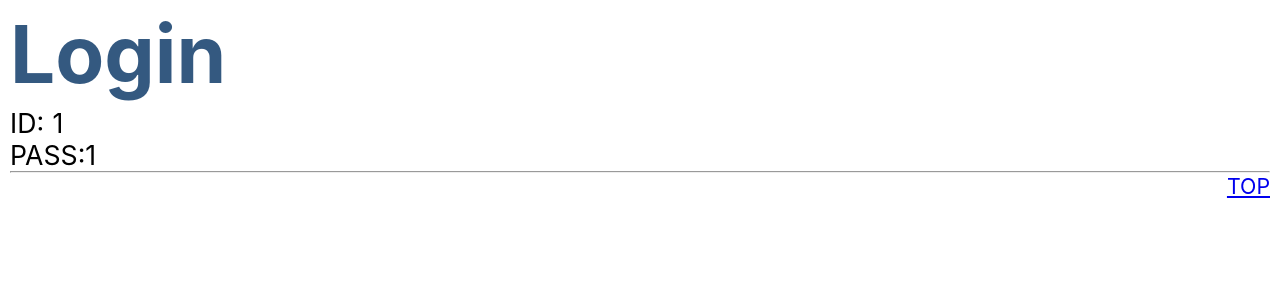
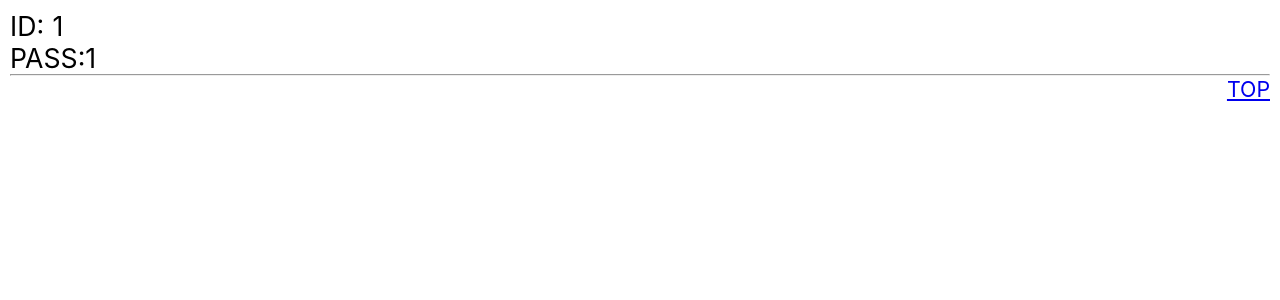
Before and after one commit to tobibako45/nuxt_app, a Nuxt app: page /p/1/1 in a window 1280 px wide. Shown: the top 300 px of the page. Built offline with nearby package versions, Linux system fonts and the light colour scheme.

Commit message:
Add validate

```diff
--- a/pages/p/_id/_pass.vue
+++ b/pages/p/_id/_pass.vue
@@ -12,10 +12,12 @@
 
 <script>
 export default {
-  data: function() {
-    return {
-      title: "Login"
-    };
+  validate({ params }) {
+    if (params.id == undefined || params.pass == undefined) {
+      return false;
+    } else {
+      return true;
+    }
   },
   computed: {
     message: function() {
```
